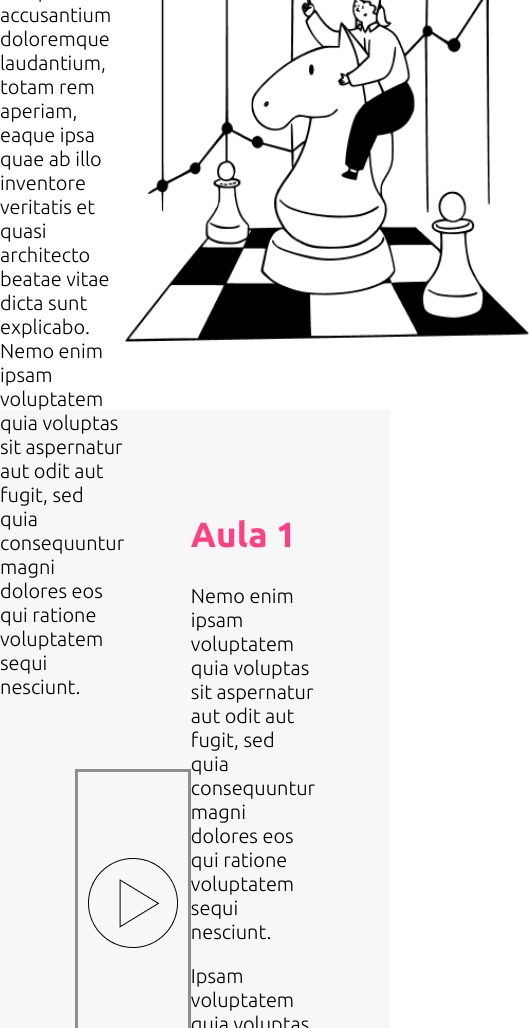
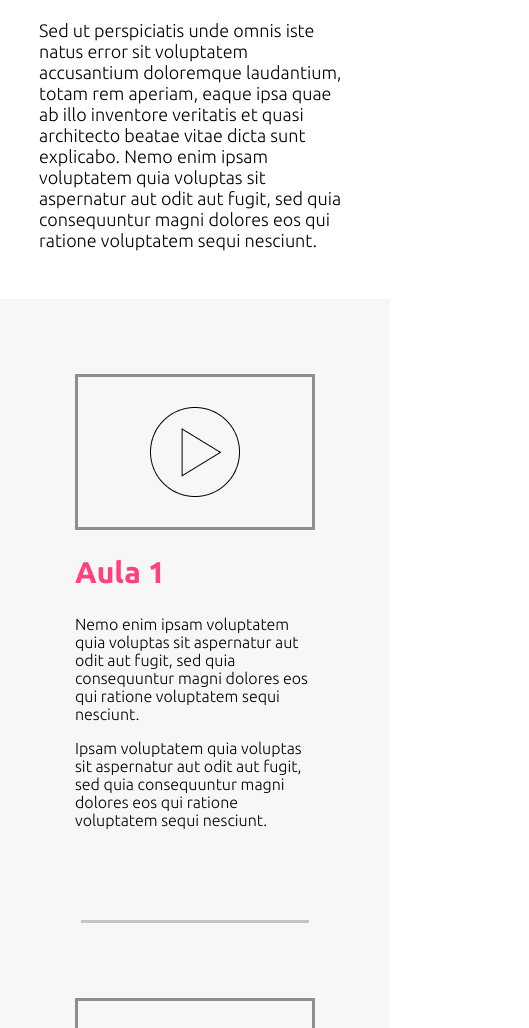
Before and after one commit to jguigo/din-din, a plain HTML site: page cursos-curso.html in a window 390 px wide. Shown: the part 236-1264 px from the top of the page, 529 px wide, since content can reach past the window. Drawn offline with Linux system fonts and the light colour scheme.

Commit message:
curso responsivo

```diff
--- a/cursos-curso.html
+++ b/cursos-curso.html
@@ -29,9 +29,9 @@
     </header>
 
 
-    <main class="wrapper">
+    <main>
 
-        <section class="container-top">
+        <section class="container-top wrapper">
             <article class="curso-intro">
                 <h1>Investimento para iniciantes</h1>
                 <p>Sed ut perspiciatis unde omnis iste natus error sit voluptatem accusantium doloremque laudantium, totam rem aperiam, eaque ipsa quae ab illo inventore veritatis et quasi architecto beatae vitae dicta sunt explicabo. Nemo enim ipsam voluptatem quia voluptas sit aspernatur aut odit aut fugit, sed quia consequuntur magni dolores eos qui ratione voluptatem sequi nesciunt. </p>
@@ -40,6 +40,7 @@
         </section>
 
         <section class="aulas">
+            <div class="wrapper">
                 <div class="aulas-container">
                     <div class="video-aula">
                         <img src="./images/play.png" alt="player">
@@ -57,7 +58,7 @@
                         <img src="./images/play.png" alt="player">
                     </div>
                     <article class="aulas-resumo">
-                    <h2>Aula 1</h2>
+                        <h2>Aula 2</h2>
                         <p>Nemo enim ipsam voluptatem quia voluptas sit aspernatur aut odit aut fugit, sed quia consequuntur magni dolores eos qui ratione voluptatem sequi nesciunt.</p>
                         <p>Ipsam voluptatem quia voluptas sit aspernatur aut odit aut fugit, sed quia consequuntur magni dolores eos qui ratione voluptatem sequi nesciunt. </p>
                     </article>
@@ -69,12 +70,12 @@
                         <img src="./images/play.png" alt="player">
                     </div>
                     <article class="aulas-resumo">
-                    <h2>Aula 1</h2>
+                        <h2>Aula 3</h2>
                         <p>Nemo enim ipsam voluptatem quia voluptas sit aspernatur aut odit aut fugit, sed quia consequuntur magni dolores eos qui ratione voluptatem sequi nesciunt.</p>
                         <p>Ipsam voluptatem quia voluptas sit aspernatur aut odit aut fugit, sed quia consequuntur magni dolores eos qui ratione voluptatem sequi nesciunt. </p>
                     </article>
                 </div>
-
+            </div>
 
         </section>
 
--- a/style/cursos-curso.css
+++ b/style/cursos-curso.css
@@ -1,16 +1,17 @@
 .container-top{
-    height: 542px;
+    /* height: 542px; */
     display: flex;
+    flex-wrap: wrap;
     justify-content: space-evenly;
     align-items: center;
-
+    margin-bottom: 30px;
 }
 .container-top img{
-    height: 405px;
+    height: 40vw;
 }
 
 .curso-intro{
-    width: 32%;
+    width: 80vw;
 }
 
 .curso-intro h1{
@@ -41,6 +42,7 @@
 
 .aulas-container{
     display: flex;
+    flex-wrap: wrap;
     justify-content: space-evenly;
     align-items: center;
 
@@ -75,11 +77,32 @@
 }
 
 @media screen and (max-width: 992px) {
-
+    .container-top img{
+        display: none;
+    }
+    .curso-intro{
+        margin:0 auto;
+    }
 }
 
 @media screen and (max-width: 768px) {
+    .curso-intro h1{
+        font-size: 35px;
+    }
+    .curso-intro p{
+        font-size: 18px;
+    }
 
+    .aulas-resumo h2{
+        font-size: 30px;
+    }
+    .aulas-resumo p{
+        font-size: 16px;
+    }
+    .video-aula{
+        width: 100vw;
+        height: 150px;
+    }
 }
 
 @media screen and (max-width: 570px) {
--- a/style/global.css
+++ b/style/global.css
@@ -97,10 +97,6 @@ body{
     }
 }
 
-@media screen and (max-width: 992px) {
-
-}
-
 @media screen and (max-width: 768px) {
     .footer-container{
         display: flex;
--- a/style/home.css
+++ b/style/home.css
@@ -183,9 +183,6 @@ h2{
 }
 
 
-@media screen and (max-width: 1600px) {
-
-}
 
 @media screen and (max-width: 850px){
     h2{
```
Also changed, not shown: style/cursos.css (+0 -13 lines). Lines whose indentation alone changed are shown as unchanged.
